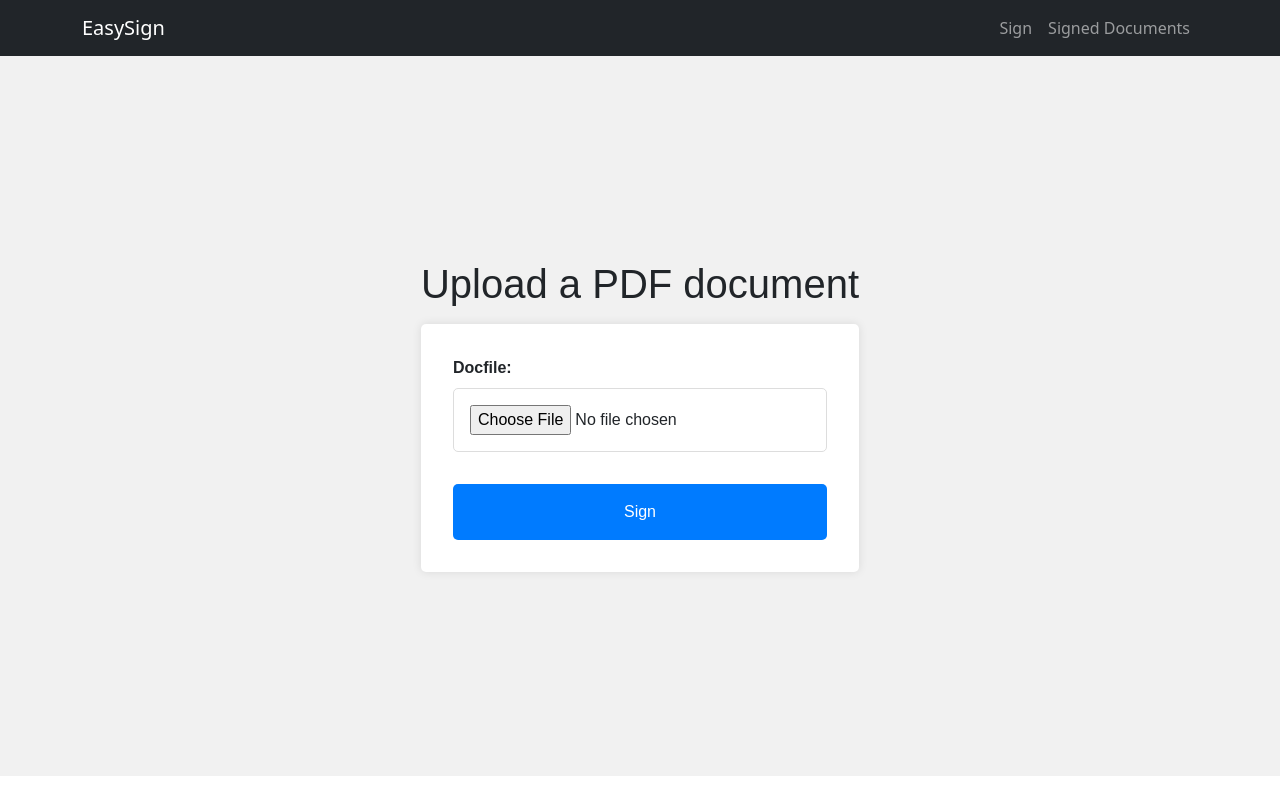
After one commit to jaivalos-dev/EasySign-Django, a Django app: page / in a window 1280 px wide. The commit adds this page. Run offline with Django 5.2, Linux system fonts and the light colour scheme.

Commit message:
Front-realizado

```diff
--- a/sign_and_show/forms.py
+++ b/sign_and_show/forms.py
@@ -0,0 +1,7 @@
+from django.forms import ModelForm
+from .models import document
+
+class DocumentForm(ModelForm):
+    class Meta:
+        model = document
+        fields = ['docfile']
--- a/sign_and_show/static/index/styles.css
+++ b/sign_and_show/static/index/styles.css
@@ -4,25 +4,52 @@
     box-sizing: border-box;
 }
 
-main{
+.SignMain{
+    font-family: 'Poppins', sans-serif;
     display: flex;
     justify-content: center;
     align-items: center;
-    height: 100vh;
-
+    min-height: 90vh;
+    background: #f1f1f1;
 }
 
-.drop_zone{
-    width: 90%;
-    height: 90vh;
-    display: flex;
-    justify-content: center;
-    align-items: center;
-    border: 2px dashed #ccc;
-    cursor: pointer;
+h1{
+    font-size: 2.5rem;
+    margin-bottom: 1rem;
 }
 
-.drop_zone p{
-    font-size: 24px;
-    color: #ccc;
+form{
+    width: 100%;
+    max-width: 500px;
+    padding: 2rem;
+    background: #fff;
+    border-radius: 5px;
+    box-shadow: 0 0 10px rgba(0, 0, 0, 0.1);
 }
+
+label{
+    display: block;
+    margin-bottom: 0.5rem;
+    font-weight: 600;
+}
+
+#id_docfile{
+    width: 100%;
+    padding: 1rem;
+    margin-bottom: 1rem;
+    border: 1px solid #ddd;
+    border-radius: 5px;
+    transition: border-color 0.3s ease;
+}
+
+button{
+    width: 100%;
+    padding: 1rem;
+    margin-top: 1rem;
+    background: #007bff;
+    color: #fff;
+    border: none;
+    border-radius: 5px;
+    cursor: pointer;
+    transition: background 0.3s ease;
+}
--- /dev/null
+++ b/sign_and_show/templates/base.html
@@ -0,0 +1,25 @@
+<!DOCTYPE html>
+<html lang="en">
+<head>
+    <meta charset="UTF-8">
+    <meta name="viewport" content="width=device-width, initial-scale=1.0">
+    <title>Django CRUD App</title>
+    <link href="https://cdn.jsdelivr.net/npm/bootstrap@5.3.2/dist/css/bootstrap.min.css" rel="stylesheet" integrity="sha384-T3c6CoIi6uLrA9TneNEoa7RxnatzjcDSCmG1MXxSR1GAsXEV/Dwwykc2MPK8M2HN" crossorigin="anonymous">
+</head>
+<body>
+
+    <nav class="navbar navbar-expand-lg navbar-dark bg-dark">
+        <div class="container">
+            <a class="navbar-brand" href="/">EasySign</a>
+            <ul class="navbar-nav ms-auto">
+                <li class="nav-item"><a class="nav-link" href="/">Sign</a></li>
+                <li class="nav-item"><a class="nav-link" href="/signed_documents">Signed Documents</a></li>
+            </ul>
+        </div>
+    </nav>
+
+    {% block content %}
+    {% endblock %}
+
+</body>
+</html>
--- /dev/null
+++ b/sign_and_show/templates/index.html
@@ -0,0 +1,27 @@
+
+
+
+{% extends 'base.html' %}
+
+{% block content %}
+
+<link rel="stylesheet" href="../static/index/styles.css">
+
+<main class="SignMain">
+    <article>
+        <h1>Upload a PDF document</h1>
+
+        {{ error }}
+
+        <form action="" method="POST" enctype="multipart/form-data">
+
+            {% csrf_token %}
+            {{ form }}
+
+            <button>Sign</button>
+        </form>
+    </article>
+</main>
+
+
+{% endblock %}
--- a/sign_and_show/urls.py
+++ b/sign_and_show/urls.py
@@ -2,5 +2,6 @@ from django.urls import path
 from . import views
 
 urlpatterns = [
-    path('', views.getDocument, name="index")
+    path('', views.getDocument, name="index"),
+    path('signed_documents/', views.showDocument, name="signed_documents"),
 ]
--- a/sign_and_show/views.py
+++ b/sign_and_show/views.py
@@ -1,5 +1,26 @@
 from django.shortcuts import render
 from django.http import HttpResponse
+from .forms import DocumentForm
 
 def getDocument(request):
-    return render(request, 'index.html')
+    if request.method == 'GET':
+        return render(request, 'index.html', {
+            'form': DocumentForm
+        })
+    else:
+        try:
+            form = DocumentForm(request.POST, request.FILES)
+            if form.is_valid():
+                form.save()
+                return HttpResponse('File uploaded successfully')
+            else:
+                return HttpResponse('Form is not valid')
+        except:
+            return render(request, 'index.html', {
+                'form': DocumentForm,
+                'error': 'An error occurred. Please try again.'
+            })
+
+
+def showDocument(request):
+    return render(request, 'show.html')
```
Also changed, not shown: sign_and_show/templates/show.html (added, +9 -0 lines), db.sqlite3, sign_and_show/migrations/0001_initial.py (added), sign_and_show/static/nav/styles.css (added), 4 other files.
